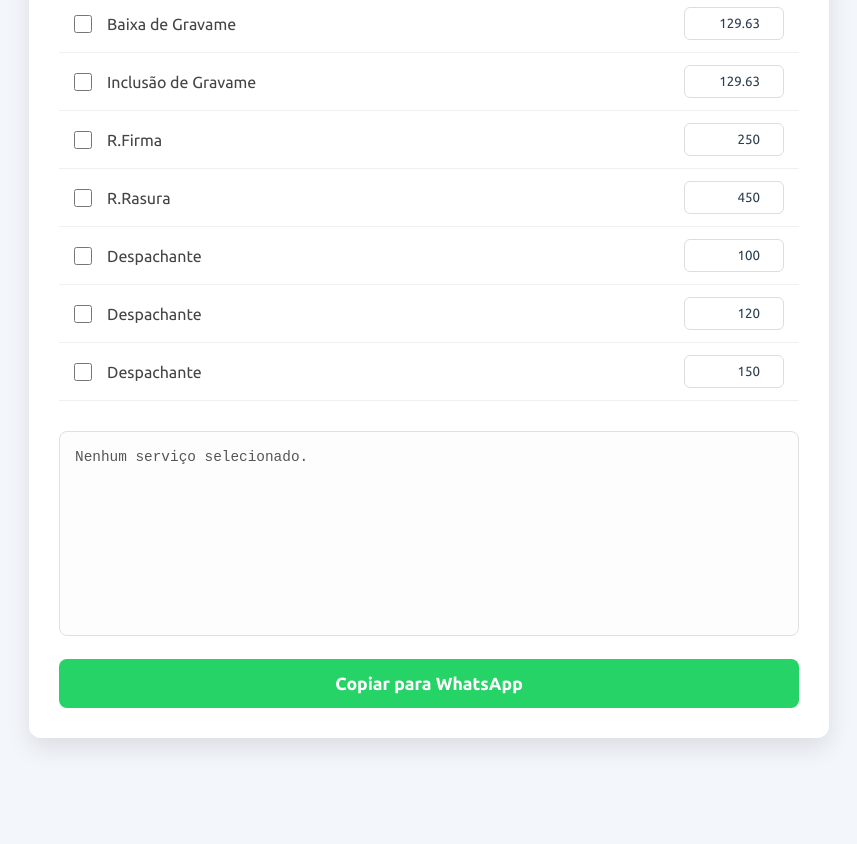
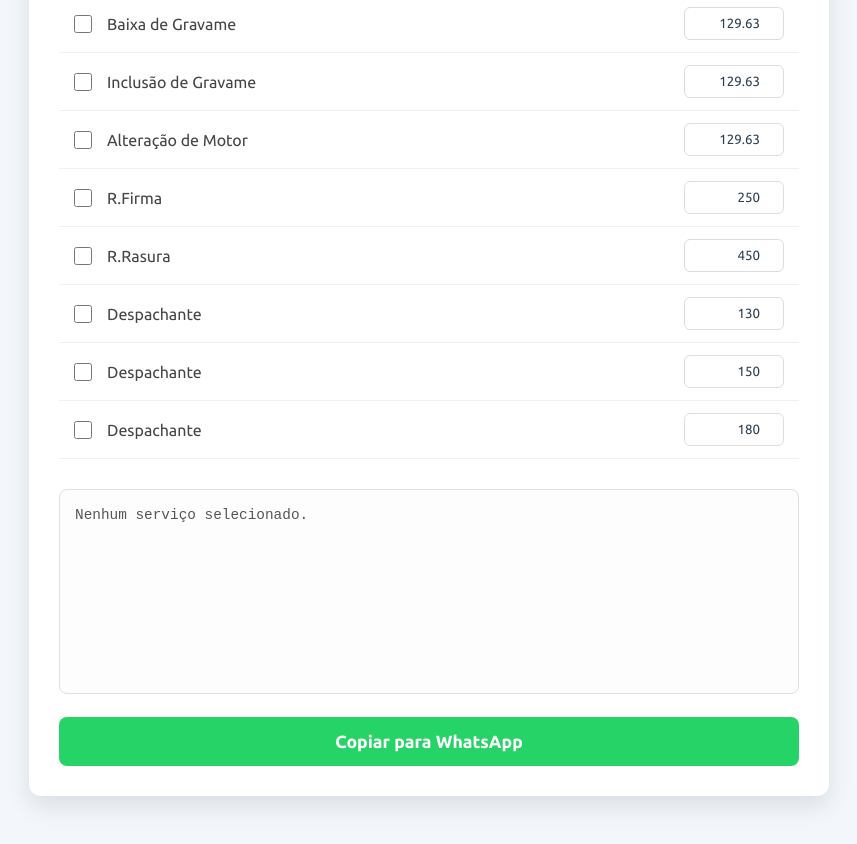
Before and after one commit to lucascamposx/HubDespachanteAlpha, a React (Vite) app: page /HubDespachanteAlpha/orcamento in a window 1280 px wide. Shown: the part 1200-2044 px from the top of the page, without its empty margins (211-1068 px from the left). Before the commit the page ends 1988 px from the top, so only its background shows below. Built offline with nearby package versions, Linux system fonts and the light colour scheme.

Commit message:
gerar text area

```diff
--- a/src/pages/Orcamento/index.jsx
+++ b/src/pages/Orcamento/index.jsx
@@ -23,11 +23,12 @@ export default function Orcamento() {
         { nome: "IPVA", valor: "", selecionado: false },
         { nome: "Baixa de Gravame", valor: 129.63, valorAprox: 130.00, selecionado: false },
         { nome: "Inclusão de Gravame", valor: 129.63, valorAprox: 130.00, selecionado: false },
+        { nome: "Alteração de Motor", valor: 129.63, valorAprox: 130.00, selecionado: false },
         { nome: "R.Firma", valor: 250.00, selecionado: false },
         { nome: "R.Rasura", valor: 450.00, selecionado: false },
-        { nome: "Despachante", valor: 100.00, selecionado: false },
-        { nome: "Despachante", valor: 120.00, selecionado: false },
+        { nome: "Despachante", valor: 130.00, selecionado: false },
         { nome: "Despachante", valor: 150.00, selecionado: false },
+        { nome: "Despachante", valor: 180.00, selecionado: false },
     ]);
 
     // Alterna o estado do checkbox (marcado/desmarcado)
```
